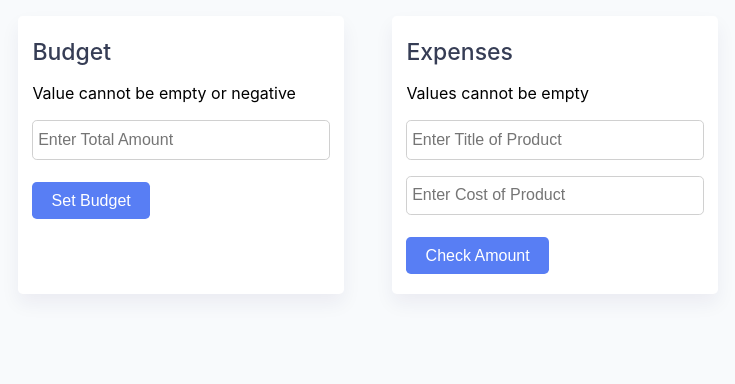
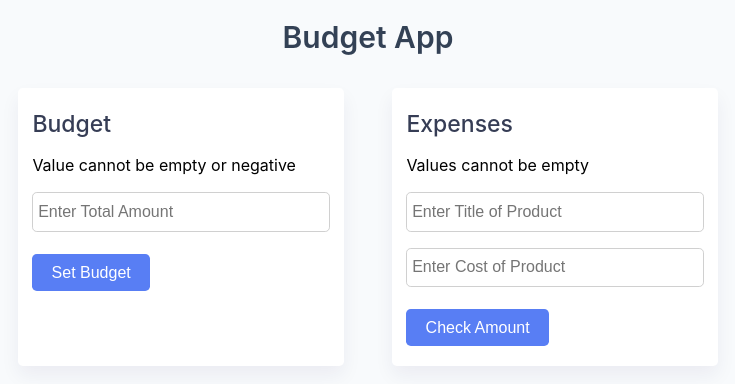
Before and after one commit to alohadancex/Budget-app, a plain HTML site: page index.html in a window 1280 px wide. Shown: the whole page, without its empty margins (272-1007 px from the left). Drawn offline with Linux system fonts and the light colour scheme.

Commit message:
add major name

```diff
--- a/index.html
+++ b/index.html
@@ -20,6 +20,7 @@
 	</head>
 	  <div class="wrapper">
       <div class="container">
+        <h1 class='total-budget-text'>Budget App</h1>
         <div class="sub-container">
           <!-- Budget -->
           <div class="total-amount-container">
--- a/style.css
+++ b/style.css
@@ -31,6 +31,14 @@ body {
 	display: grid;
 	grid-template-columns: 1fr 1fr;
 	gap: 3em;
+}
+
+.total-budget-text {
+	text-align: center;
+	font-size: 30px;
+	font-weight: 600;
+	color: #334155;
+	padding: 0px 0px 30px 0px;
 }
 .flex {
 	display: flex;
```
